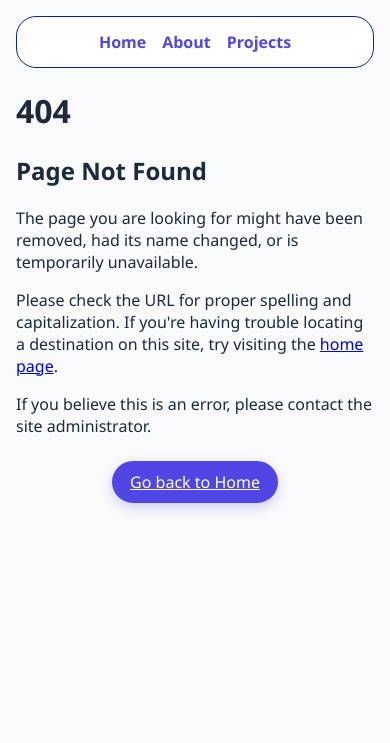
After one commit to man-droid253/myproject, a Flask app: template templates/404.html in a window 390 px wide. The commit adds this page. Shown: the top 743 px of the page. Run offline with Flask 3, Linux system fonts and the light colour scheme; the template is opened without the code that fills it, so the values that code supplies are empty.

Commit message:
added a 404 and 505 page to handle errors

```diff
--- a/app.py
+++ b/app.py
@@ -236,5 +236,14 @@ def edit_project(project_id):
     return render_template('edit_project.html', project=project)
 
 
+@app.errorhandler(404)
+def page_not_found(error):
+    return render_template('404.html'), 404
+
+
+@app.errorhandler(500)
+def internal_server_error(error):
+    return render_template('500.html'), 500
+
 if __name__ == '__main__':
     app.run(host='0.0.0.0', port=5000, debug=True)
--- /dev/null
+++ b/templates/404.html
@@ -0,0 +1,16 @@
+{% extends "base.html" %}
+
+{% block title %}Page Not Found(404){% endblock %}
+
+{% block content %}
+<div class="error-page">
+
+
+  <h1>404</h1>
+  <h2>Page Not Found</h2>
+  <p>The page you are looking for might have been removed, had its name changed, or is temporarily unavailable.</p>
+  <p>Please check the URL for proper spelling and capitalization. If you're having trouble locating a destination on this site, try visiting the <a href="/">home page</a>.</p>
+  <p>If you believe this is an error, please contact the site administrator.</p>
+  <a href="/" class="button">Go back to Home</a>
+  </div>
+{% endblock %}
```
Also changed, not shown: static/style.css (+38 -0 lines), templates/500.html (added, +11 -0 lines).
